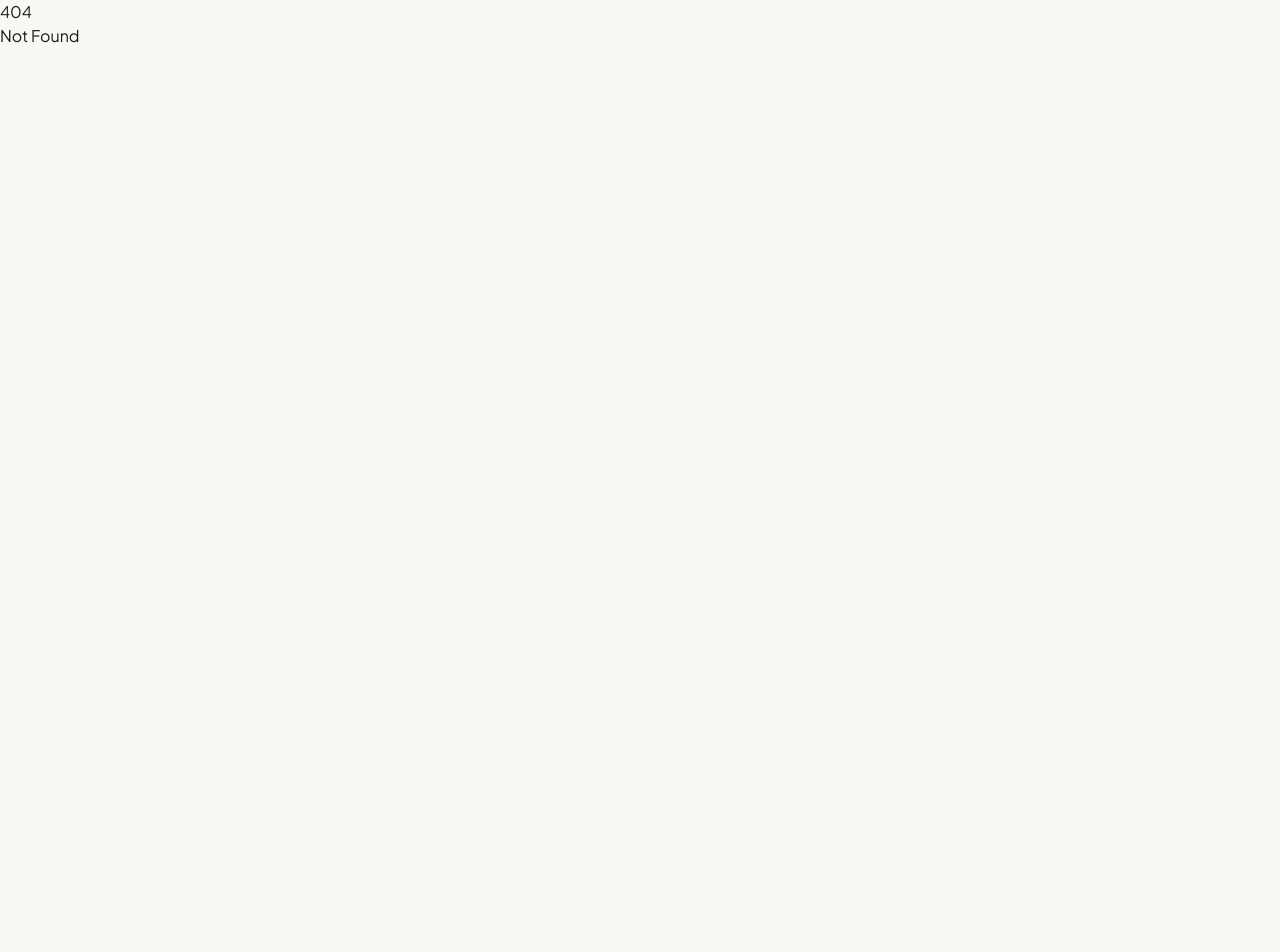
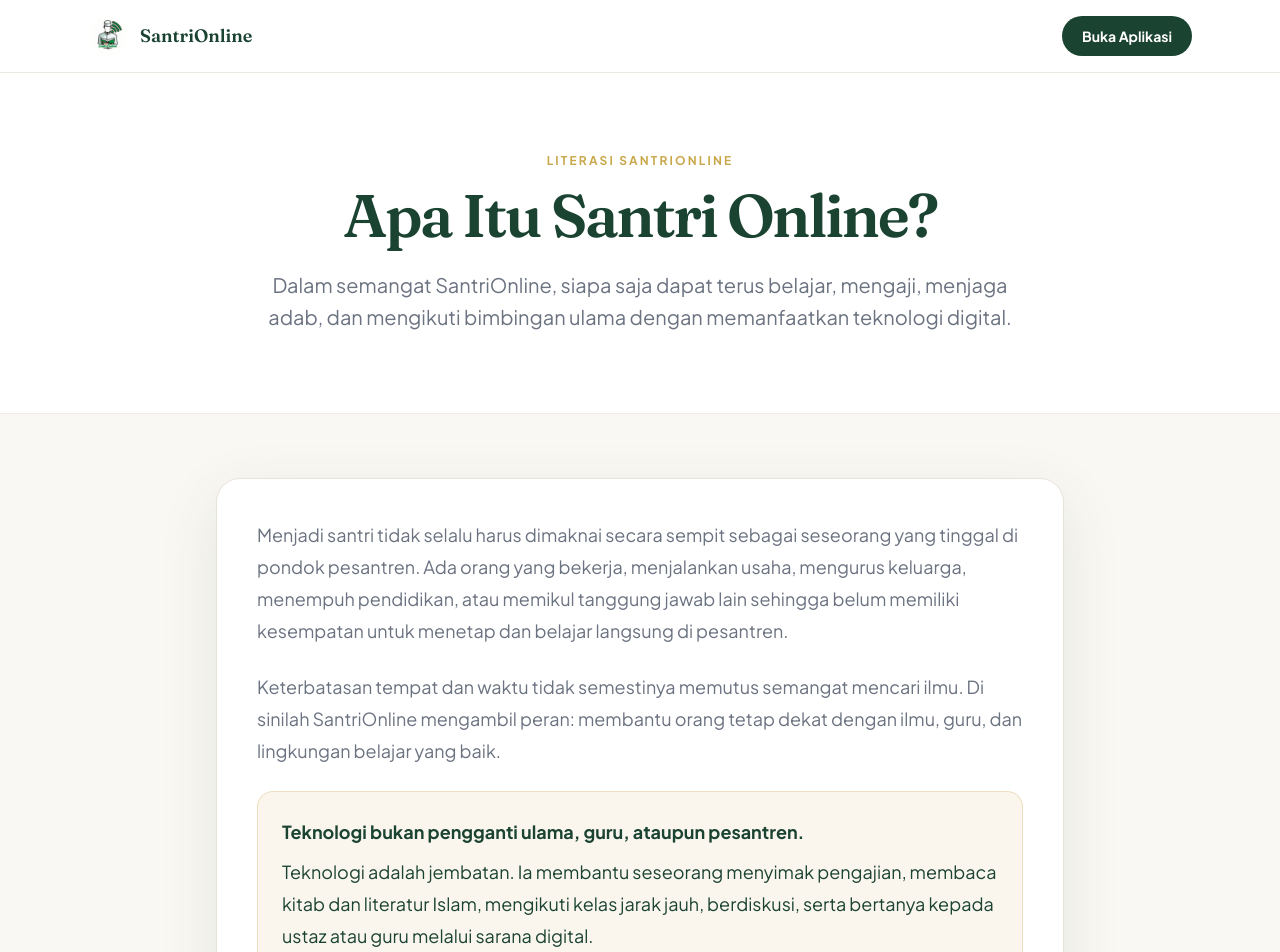
Before and after one commit to Santrionlinecom/web, a SvelteKit app: page /literasi/apa-itu-santri-online in a window 1280 px wide. Before the commit this address had no page. Shown: the top 952 px of the page. Before the commit the page ends 800 px from the top, so only its background shows below. Built offline with nearby package versions, Linux system fonts and the light colour scheme.

Commit message:
Add Apa Itu Santri Online literacy page

```diff
--- a/src/routes/+page.svelte
+++ b/src/routes/+page.svelte
@@ -21,6 +21,7 @@
 	const groupWaUrl = `${appBaseUrl}/r/groupwa`;
 
 	const navigation = [
+		{ href: '#santri-online', label: 'Apa Itu Santri Online' },
 		{ href: '#arah', label: 'Arah' },
 		{ href: '#ekosistem', label: 'Ekosistem' },
 		{ href: '#lembaga', label: 'Untuk Lembaga' },
@@ -472,6 +473,20 @@
 		</div>
 	</section>
 
+	<section id="santri-online" class="scroll-mt-20 border-y border-so-border/70 bg-white px-4 py-14 sm:px-6 lg:px-10 lg:py-20" aria-labelledby="santri-online-title">
+		<div class="mx-auto grid max-w-7xl gap-8 lg:grid-cols-[0.8fr_1.2fr] lg:items-center">
+			<div>
+				<p class="text-xs font-bold uppercase tracking-[0.18em] text-so-gold">Mengenal SantriOnline</p>
+				<h2 id="santri-online-title" class="font-display mt-4 text-3xl font-bold tracking-[-0.03em] text-so-green sm:text-5xl">Santri adalah semangat belajar sepanjang hayat.</h2>
+			</div>
+			<div class="rounded-[28px] border border-so-border bg-so-cream p-6 sm:p-8">
+				<p class="text-lg leading-8 text-so-ink">Dalam semangat SantriOnline, siapa saja dapat terus mengaji, belajar, menjaga adab, dan mengikuti bimbingan ulama dengan memanfaatkan teknologi digital.</p>
+				<p class="mt-4 leading-7 text-so-muted"><strong class="text-so-green">Teknologi bukan pengganti ulama, guru, atau pesantren.</strong> Ia adalah jembatan agar jarak, usia, pekerjaan, dan keadaan hidup tidak memutus hubungan seseorang dengan ilmu.</p>
+				<a href="/literasi/apa-itu-santri-online" class="mt-6 inline-flex min-h-12 items-center justify-center rounded-full bg-so-green px-6 py-3 font-bold text-white hover:bg-so-green-3">Baca: Apa Itu Santri Online? <span class="ml-2">→</span></a>
+			</div>
+		</div>
+	</section>
+
 	<section id="arah" class="scroll-mt-20 border-y border-so-border/70 bg-white px-4 py-16 sm:px-6 lg:px-10 lg:py-24">
 		<div class="mx-auto max-w-7xl">
 			<div class="grid gap-10 lg:grid-cols-[0.78fr_1.22fr] lg:items-end">
--- /dev/null
+++ b/src/routes/literasi/apa-itu-santri-online/+page.svelte
@@ -0,0 +1,79 @@
+<script lang="ts">
+	import logo from '$lib/assets/logo.png';
+
+	const appUrl = 'https://app.santrionline.com';
+	const blogUrl = `${appUrl}/blog/apa-itu-santri-online`;
+</script>
+
+<svelte:head>
+	<title>Apa Itu Santri Online? | SantriOnline</title>
+	<meta name="description" content="Santri Online adalah semangat untuk terus mengaji, belajar, menjaga adab, dan mengikuti bimbingan ulama dengan memanfaatkan teknologi sebagai jembatan." />
+	<link rel="canonical" href="https://santrionline.com/literasi/apa-itu-santri-online" />
+	<meta property="og:title" content="Apa Itu Santri Online?" />
+	<meta property="og:description" content="Teknologi bukan pengganti ulama atau pesantren. Ia adalah jembatan agar jarak dan kesibukan tidak memutus semangat mengaji." />
+	<meta property="og:type" content="article" />
+	<meta property="og:url" content="https://santrionline.com/literasi/apa-itu-santri-online" />
+	<meta property="og:image" content="https://santrionline.com/og-santrionline.png" />
+	<meta name="twitter:card" content="summary_large_image" />
+	<meta name="twitter:title" content="Apa Itu Santri Online?" />
+	<meta name="twitter:description" content="Teknologi adalah jembatan untuk terus mengaji, bukan pengganti ulama, guru, atau pesantren." />
+	<meta name="twitter:image" content="https://santrionline.com/og-santrionline.png" />
+</svelte:head>
+
+<div class="min-h-screen bg-so-cream text-so-ink">
+	<header class="border-b border-so-border/80 bg-white">
+		<div class="mx-auto flex max-w-6xl items-center justify-between gap-4 px-4 py-4 sm:px-6">
+			<a href="/" class="inline-flex items-center gap-3 font-display text-lg font-bold text-so-green">
+				<img src={logo} alt="Logo SantriOnline" class="size-10 rounded-xl object-cover" />
+				SantriOnline
+			</a>
+			<a href={appUrl} class="rounded-full bg-so-green px-5 py-2.5 text-sm font-bold text-white">Buka Aplikasi</a>
+		</div>
+	</header>
+
+	<main>
+		<section class="border-b border-so-border/70 bg-white px-4 py-14 sm:px-6 lg:py-20">
+			<div class="mx-auto max-w-4xl text-center">
+				<p class="text-xs font-bold uppercase tracking-[0.18em] text-so-gold">Literasi SantriOnline</p>
+				<h1 class="font-display mt-4 text-4xl font-bold tracking-[-0.04em] text-so-green sm:text-6xl">Apa Itu Santri Online?</h1>
+				<p class="mx-auto mt-6 max-w-3xl text-lg leading-8 text-so-muted sm:text-xl">Dalam semangat SantriOnline, siapa saja dapat terus belajar, mengaji, menjaga adab, dan mengikuti bimbingan ulama dengan memanfaatkan teknologi digital.</p>
+			</div>
+		</section>
+
+		<article class="mx-auto max-w-4xl px-4 py-12 sm:px-6 lg:py-16">
+			<div class="rounded-3xl border border-so-border bg-white p-6 shadow-soft sm:p-10">
+				<div class="space-y-6 text-base leading-8 text-so-muted sm:text-lg">
+					<p>Menjadi santri tidak selalu harus dimaknai secara sempit sebagai seseorang yang tinggal di pondok pesantren. Ada orang yang bekerja, menjalankan usaha, mengurus keluarga, menempuh pendidikan, atau memikul tanggung jawab lain sehingga belum memiliki kesempatan untuk menetap dan belajar langsung di pesantren.</p>
+					<p>Keterbatasan tempat dan waktu tidak semestinya memutus semangat mencari ilmu. Di sinilah SantriOnline mengambil peran: membantu orang tetap dekat dengan ilmu, guru, dan lingkungan belajar yang baik.</p>
+
+					<div class="rounded-2xl border border-so-gold/30 bg-so-gold/10 p-5 text-so-green sm:p-6">
+						<p class="font-bold">Teknologi bukan pengganti ulama, guru, ataupun pesantren.</p>
+						<p class="mt-2">Teknologi adalah jembatan. Ia membantu seseorang menyimak pengajian, membaca kitab dan literatur Islam, mengikuti kelas jarak jauh, berdiskusi, serta bertanya kepada ustaz atau guru melalui sarana digital.</p>
+					</div>
+
+					<h2 class="font-display pt-4 text-2xl font-bold text-so-green sm:text-3xl">Belajar tanpa terhalang jarak</h2>
+					<p>Dahulu seseorang mungkin harus menempuh perjalanan jauh untuk menghadiri sebuah pengajian. Hari ini, dengan izin Allah, ilmu dari seorang guru dapat didengar oleh murid yang berada ratusan bahkan ribuan kilometer jauhnya.</p>
+					<p>Video, audio, kitab digital, dan kelas daring hanyalah sarana. Esensinya tetap sama: mencari ilmu dengan niat yang baik, menjaga adab, menghormati guru, memeriksa sumber, dan berusaha mengamalkan apa yang dipelajari.</p>
+
+					<h2 class="font-display pt-4 text-2xl font-bold text-so-green sm:text-3xl">Apakah Santri Online menggantikan pesantren?</h2>
+					<p><strong class="text-so-ink">Tidak.</strong> Belajar langsung kepada guru dan kehidupan di pesantren memiliki keistimewaan yang sulit digantikan teknologi. Pesantren mendidik ilmu sekaligus adab, kedisiplinan, kebersamaan, khidmah, dan keteladanan secara langsung.</p>
+					<p>SantriOnline tidak hadir untuk menyaingi pesantren. Ia hadir sebagai jembatan bagi mereka yang belum dapat tinggal di pesantren, yang sibuk bekerja, yang telah berkeluarga, maupun alumni pesantren yang ingin menjaga hubungan dengan ilmu dan para ulama.</p>
+
+					<h2 class="font-display pt-4 text-2xl font-bold text-so-green sm:text-3xl">Semangat belajar sepanjang hayat</h2>
+					<p>Istilah Santri Online bukan gelar untuk merasa lebih alim. Ia adalah sikap seorang murid: tetap mengaji meskipun sibuk, tetap belajar meskipun jauh, tetap menghormati ulama meskipun bertemu melalui layar, dan tetap menjaga adab di ruang digital.</p>
+					<p>Kita tidak perlu tergesa-gesa menilai perjalanan orang lain. Ada yang bertahun-tahun tinggal di pesantren. Ada pula yang baru bisa mengikuti pengajian beberapa menit setelah pulang bekerja. Jalannya berbeda, tetapi semangat mencari ilmunya dapat sama.</p>
+					<p>Santri Online adalah ikhtiar agar kesibukan, jarak, usia, pekerjaan, dan keadaan hidup tidak menjadi alasan untuk berhenti mengaji. Teknologi boleh berubah dan zaman boleh berkembang, tetapi hati seorang penuntut ilmu tetap rendah hati di hadapan ilmu, beradab kepada guru, mengikuti ulama, dan tidak merasa selesai belajar.</p>
+				</div>
+
+				<footer class="mt-10 rounded-3xl bg-so-green-3 px-6 py-8 text-center text-white sm:px-10">
+					<p class="font-display text-2xl font-bold">SantriOnline</p>
+					<p class="mt-2 text-lg text-white/80">Mengaji Tanpa Batas, Beradab Tanpa Sekat.</p>
+					<div class="mt-6 flex flex-col justify-center gap-3 sm:flex-row">
+						<a href={blogUrl} class="rounded-full bg-so-gold px-6 py-3 font-bold text-so-green-3">Baca di Blog SantriOnline</a>
+						<a href={appUrl} class="rounded-full border border-white/25 px-6 py-3 font-bold text-white">Mulai Belajar</a>
+					</div>
+				</footer>
+			</div>
+		</article>
+	</main>
+</div>
```
Also changed, not shown: 1 other file (tests, documents, lock files or other folders).
